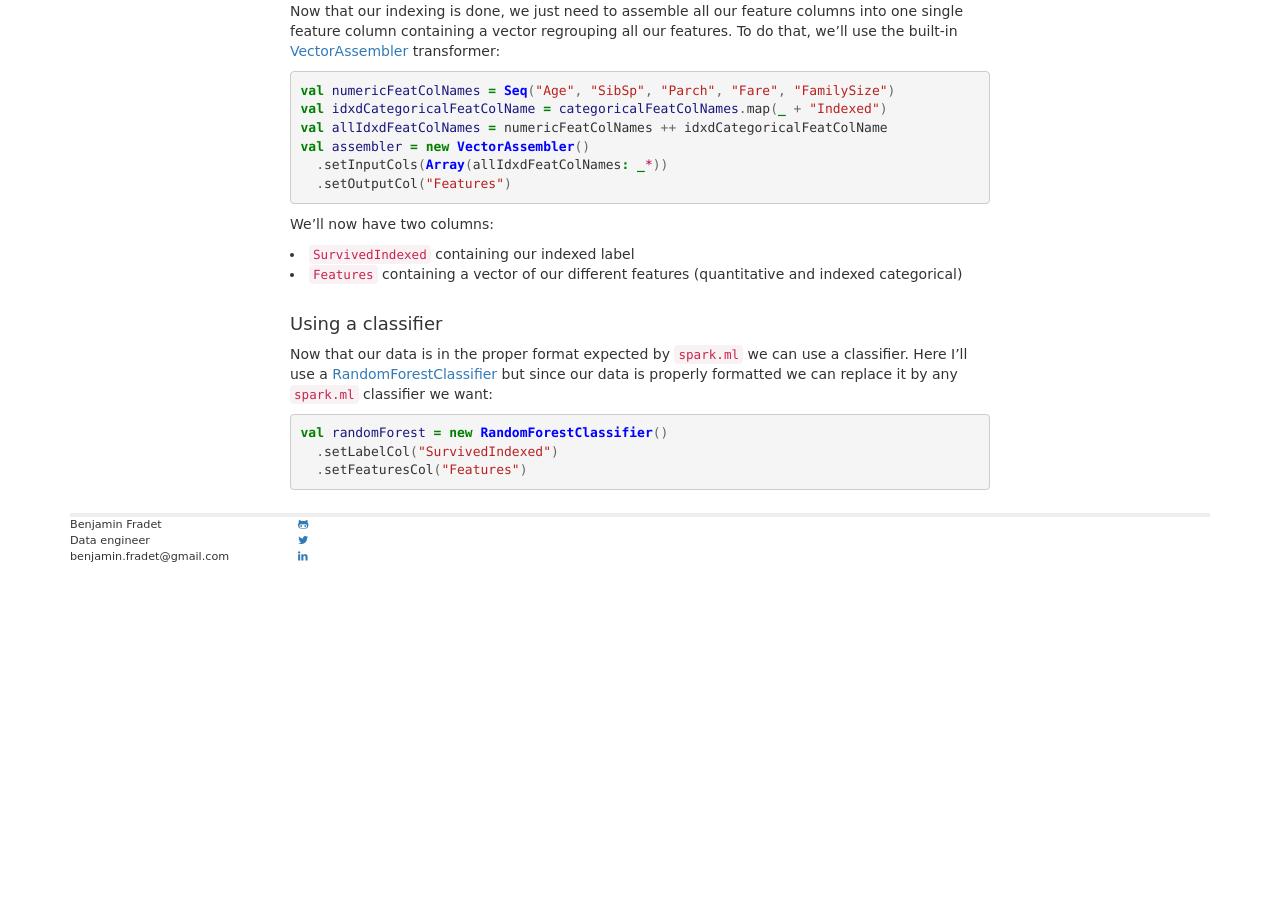
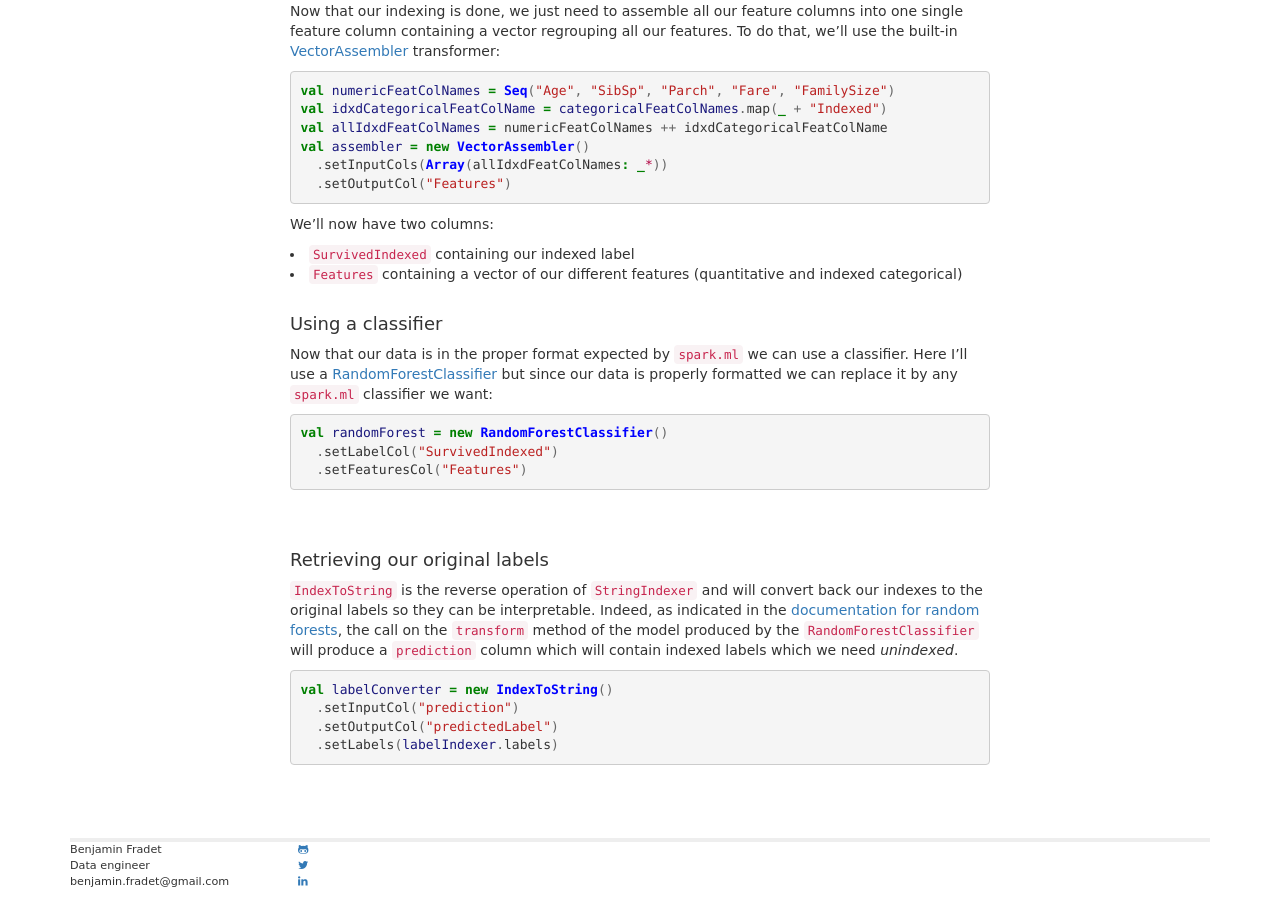
Before and after one commit to BenFradet/benfradet.github.io, a Jekyll site: the page built from _posts/2015-12-01-Exploring-spark.ml-with-the-Titanic-dataset.md, in a window 1280 px wide and 900 px high, scrolled down 5616 px. Built offline with Jekyll 4.4.1, drawn with Linux system fonts in a browser that asks for light colours; nearby versions of some CDN libraries; Markdown is read by kramdown in place of the engine named in the settings; before the commit the page ends 6191 px from its top, so only the background shows below that.

Commit message:
done the part on index to string

```diff
--- a/_posts/2015-12-01-Exploring-spark.ml-with-the-Titanic-dataset.md
+++ b/_posts/2015-12-01-Exploring-spark.ml-with-the-Titanic-dataset.md
@@ -382,3 +382,21 @@ val randomForest = new RandomForestClassifier()
   .setLabelCol("SurvivedIndexed")
   .setFeaturesCol("Features")
 {% endhighlight %}
+<br><br>
+
+#### Retrieving our original labels
+
+`IndexToString` is the reverse operation of `StringIndexer` and will convert
+back our indexes to the original labels so they can be interpretable. Indeed,
+as indicated in the [documentation for random forests](http://spark.apache.org/docs/latest/ml-ensembles.html#random-forests),
+the call on the `transform` method of the model produced by the
+`RandomForestClassifier` will produce a `prediction` column which will contain
+indexed labels which we need *unindexed*.
+
+{% highlight scala %}
+val labelConverter = new IndexToString()
+  .setInputCol("prediction")
+  .setOutputCol("predictedLabel")
+  .setLabels(labelIndexer.labels)
+{% endhighlight %}
+<br><br>
```
